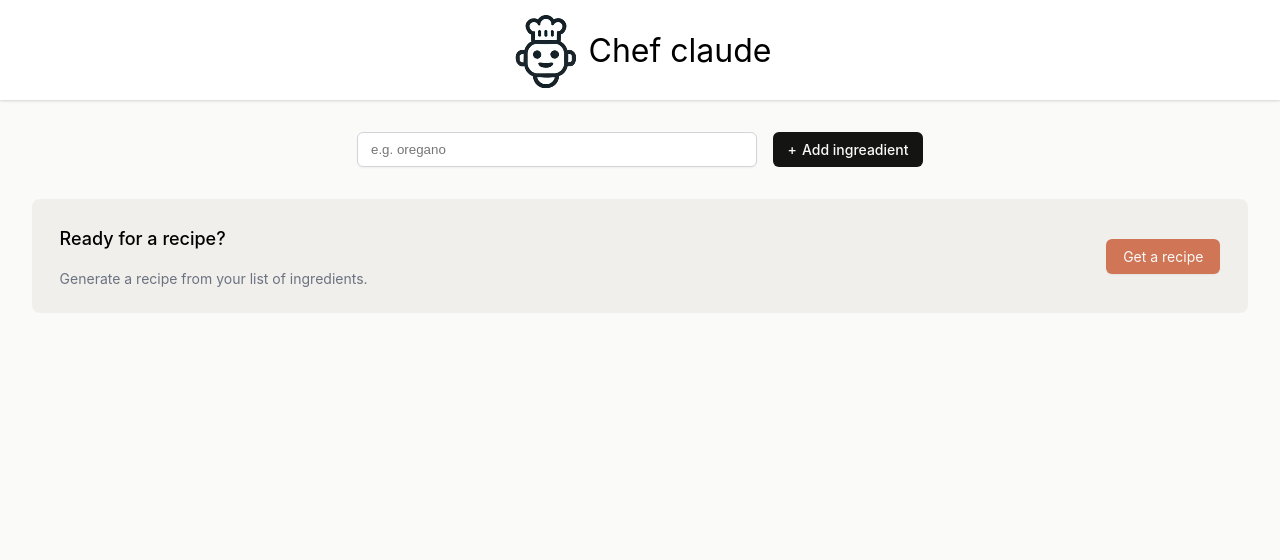
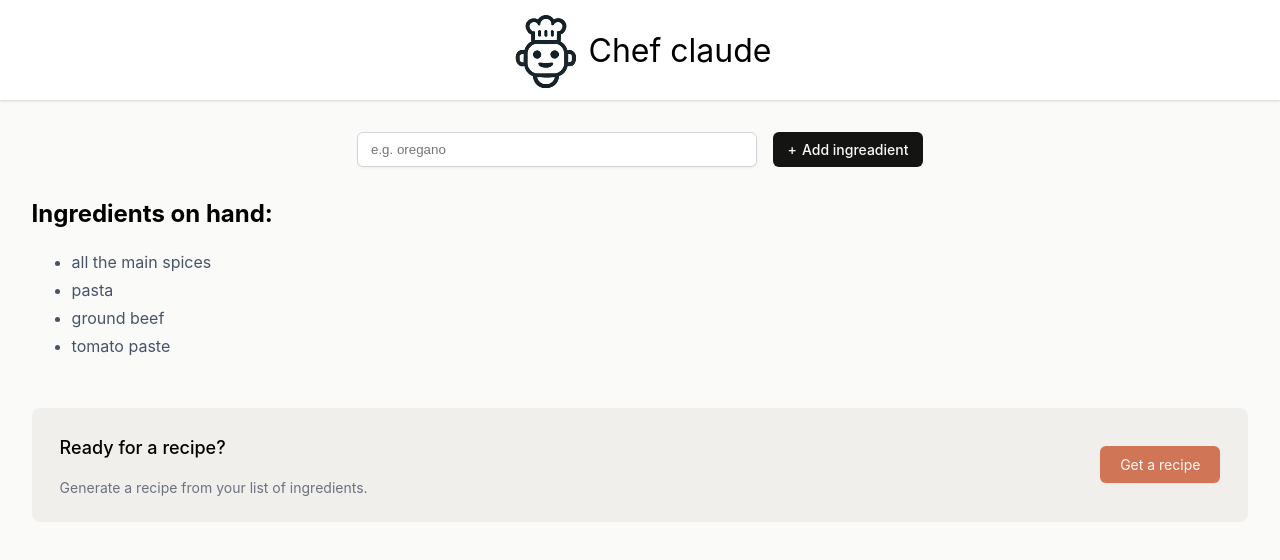
Before and after one commit to marsila/chef-claud, a React (Vite) app: page / in a window 1280 px wide. Shown: the top 560 px of the page. Built offline with nearby package versions, Linux system fonts and the light colour scheme; no server answers.

Commit message:
Creating an API conection

```diff
--- a/package.json
+++ b/package.json
@@ -10,8 +10,11 @@
     "preview": "vite preview"
   },
   "dependencies": {
+    "@google/genai": "^1.31.0",
+    "@huggingface/inference": "^4.13.4",
     "react": "^19.2.0",
-    "react-dom": "^19.2.0"
+    "react-dom": "^19.2.0",
+    "react-markdown": "^10.1.0"
   },
   "devDependencies": {
     "@eslint/js": "^9.39.1",
--- a/src/App.jsx
+++ b/src/App.jsx
@@ -1,7 +1,6 @@
+
+import MainSection from "./MainSection"
 import Header from "./Header"
-import MainSection from "./MainSection"
-
-
 
 
 
--- /dev/null
+++ b/src/IngredientList.jsx
@@ -0,0 +1,31 @@
+export default function IngredientList(props) {
+  const ingredients = props.ingredients;
+  const getRecipe = props.getRecipe;
+  const loading = props.loading;
+  console.log(loading);
+
+  const ingredientsListItems = ingredients.map((item, index) => (
+    <li key={index}>{item}</li>
+  ));
+  return (
+    <section>
+      <h2>Ingredients on hand:</h2>
+      <ul className="ingredients-list" aria-live="polite">
+        {ingredientsListItems}
+      </ul>
+      {ingredients.length > 3 && (
+        <div className="get-recipe-container">
+          <div>
+            <h3>Ready for a recipe?</h3>
+            <p>Generate a recipe from your list of ingredients.</p>
+          </div>
+          <button onClick={getRecipe} disabled={loading}
+            style={{ padding: '10px 20px', cursor: loading ? 'not-allowed' : 'pointer' }}
+          >
+            {loading ? 'Generating...' : 'Get a recipe'}
+          </button>
+        </div>
+      )}
+    </section>
+  );
+}
--- a/src/MainSection.jsx
+++ b/src/MainSection.jsx
@@ -1,19 +1,44 @@
 import { useState } from "react";
+import RecipeCode from "./recipeCode";
+import IngredientList from "./IngredientList";
+import { generateContent } from "./ai";
+
 
 export default function MainSection() {
-  const [ingredients, setIngredients] = useState([]);
-  const ingredientsListItems = ingredients.map((item, index) => (
-    <li key={index}>{item}</li>
-  ));
+
+  const [recipe, setRecipe] = useState('');
+  const [loading, setLoading] = useState(false);
+  const [error, setError] = useState(null);
+
+  const [ingredients, setIngredients] = useState([
+    "all the main spices",
+    "pasta",
+    "ground beef",
+    "tomato paste",
+  ]);
+
+
 
   const handleFormSubmit = (formData) => {
     //get the form object
-    console.log(Object.fromEntries(formData));
+    //console.log(Object.fromEntries(formData));
     const newIngredient = formData.get("ingredient");
     if (newIngredient.trim() !== "") {
       setIngredients((prevIngrediants) => [...prevIngrediants, newIngredient]);
     }
   };
+
+  async function getRecipe() {
+    setLoading(true);
+    setError(null);
+    const recipeMarkdown = await generateContent(ingredients);
+    setRecipe(recipeMarkdown);
+    setLoading(prev => !prev);
+
+
+  };
+
+
   return (
     <>
       <form action={handleFormSubmit} className="add-ingredient-form">
@@ -25,23 +50,17 @@ export default function MainSection() {
         />
         <button type="submit">Add ingreadient</button>
       </form>
-      <section>
-        {ingredients.length > 0 && (
-          <div>
-            <h2>Ingredients on hand:</h2>
-            <ul className="ingredients-list" aria-live="polite">
-              {ingredientsListItems}
-            </ul>
-          </div>
-        )}
-        <div className="get-recipe-container">
-          <div>
-            <h3>Ready for a recipe?</h3>
-            <p>Generate a recipe from your list of ingredients.</p>
-          </div>
-          <button>Get a recipe</button>
-        </div>
-      </section>
+
+      {ingredients.length > 0 && (
+        <IngredientList
+          ingredients={ingredients}
+          getRecipe={getRecipe}
+          loading ={loading}
+
+        />
+      )}
+      {error && <p style={{ color: 'red', marginTop: '15px' }}>Error: {error}</p>}
+      {recipe && <RecipeCode recipe={recipe} />}
     </>
   );
 }
--- /dev/null
+++ b/src/RecipeCode.jsx
@@ -0,0 +1,7 @@
+export default function RecipeCode(props) {
+  return (
+    <section>
+        {props.recipe}
+    </section>
+  );
+}
--- /dev/null
+++ b/src/ai.js
@@ -0,0 +1,70 @@
+
+import { GoogleGenAI } from "@google/genai";
+
+const GEMINI_API_KEY = import.meta.env.VITE_GEMINI_API_KEY;
+
+const ai = new GoogleGenAI({ apiKey: GEMINI_API_KEY });
+
+const SYSTEM_PROMPT = `
+You are an assistant that receives a list of ingredients that a user has and suggests a recipe they could make with some or all of those ingredients. You don't need to use every ingredient they mention in your recipe. The recipe can include additional ingredients they didn't mention, but try not to include too many extra ingredients. Format your response in markdown to make it easier to render to a web page
+`
+
+//function AIGenerator() {
+
+  // 2. Define the function that makes the API call
+  export async function generateContent(ingredientsArr){
+
+    const ingredientsString = ingredientsArr.join(", ");
+    if (!GEMINI_API_KEY) {
+      console.error("API Key not found. Check your .env file and REACT_APP_ or VITE_ prefix.");
+      return;
+    }
+
+    // setLoading(true);
+    // setError(null);
+    // setResult(''); // Clear previous result
+
+    try {
+      // 3. Make the Request
+      const response = await ai.models.generateContent({
+        model: 'gemini-2.5-flash',
+        contents: `${SYSTEM_PROMPT} the ingredients list : ${ingredientsString}`,
+      });
+
+      // 4. Extract and Display the Fetched Data
+      return(response.text);
+
+    } catch (err) {
+      console.error('API Error:', err);
+      console.log('Failed to generate content. Please check your network and API key.');
+    }
+    // finally {
+    //   setLoading(false);
+    // }
+  };
+
+  //return (
+//     <div style={{ maxWidth: '600px', margin: '50px auto', padding: '20px', border: '1px solid #ccc', borderRadius: '8px' }}>
+//       <h2>⚛️ Gemini AI Generator</h2>
+
+
+
+//       {/* Button */}
+//       <button onClick={generateContent} disabled={loading} style={{ padding: '10px 20px', cursor: loading ? 'not-allowed' : 'pointer' }}>
+//         {loading ? 'Generating...' : 'Generate Content'}
+//       </button>
+
+//       {/* Output Area */}
+//       {error && <p style={{ color: 'red', marginTop: '15px' }}>Error: {error}</p>}
+
+//       {result && (
+//         <div style={{ marginTop: '20px', borderTop: '1px solid #eee', paddingTop: '15px' }}>
+//           <h3>Result:</h3>
+//           <p style={{ whiteSpace: 'pre-wrap', lineHeight: '1.6' }}>{result}</p>
+//         </div>
+//       )}
+//     </div>
+//   //);
+// }
+
+// export default AIGenerator;
--- /dev/null
+++ b/src/recipeCode.md
@@ -0,0 +1,59 @@
+<section>
+      <h2>Chef Claude Recommends:</h2>
+      <article className="suggested-recipe-container" aria-live="polite">
+        <p>
+          Based on the ingredients you have available, I would recommend making
+          a simple a delicious <strong>Beef Bolognese Pasta</strong>. Here is
+          the recipe:
+        </p>
+        <h3>Beef Bolognese Pasta</h3>
+        <strong>Ingredients:</strong>
+        <ul>
+          <li>1 lb. ground beef</li>
+          <li>1 onion, diced</li>
+          <li>3 cloves garlic, minced</li>
+          <li>2 tablespoons tomato paste</li>
+          <li>1 (28 oz) can crushed tomatoes</li>
+          <li>1 cup beef broth</li>
+          <li>1 teaspoon dried oregano</li>
+          <li>1 teaspoon dried basil</li>
+          <li>Salt and pepper to taste</li>
+          <li>
+            8 oz pasta of your choice (e.g., spaghetti, penne, or linguine)
+          </li>
+        </ul>
+        <strong>Instructions:</strong>
+        <ol>
+          <li>Bring a large pot of salted water to a boil for the pasta.</li>
+          <li>
+            In a large skillet or Dutch oven, cook the ground beef over
+            medium-high heat, breaking it up with a wooden spoon, until browned
+            and cooked through, about 5-7 minutes.
+          </li>
+          <li>
+            Add the diced onion and minced garlic to the skillet and cook for
+            2-3 minutes, until the onion is translucent.
+          </li>
+          <li>Stir in the tomato paste and cook for 1 minute.</li>
+          <li>
+            Add the crushed tomatoes, beef broth, oregano, and basil. Season
+            with salt and pepper to taste.
+          </li>
+          <li>
+            Reduce the heat to low and let the sauce simmer for 15-20 minutes,
+            stirring occasionally, to allow the flavors to meld.
+          </li>
+          <li>
+            While the sauce is simmering, cook the pasta according to the
+            package instructions. Drain the pasta and return it to the pot.
+          </li>
+          <li>
+            Add the Bolognese sauce to the cooked pasta and toss to combine.
+          </li>
+          <li>
+            Serve hot, garnished with additional fresh basil or grated Parmesan
+            cheese if desired.
+          </li>
+        </ol>
+      </article>
+    </section>
```
Also changed, not shown: 2 other files (tests, documents, lock files or other folders).
